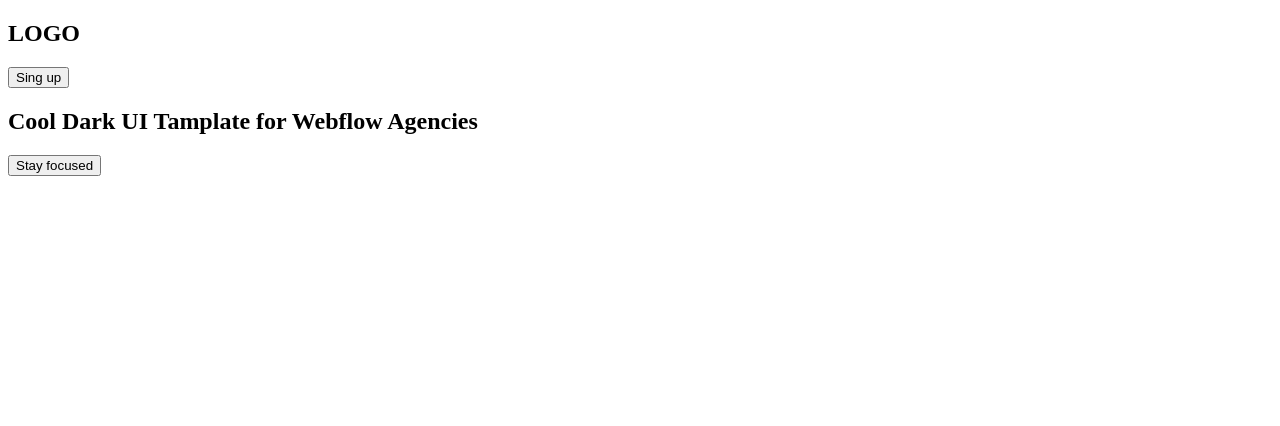
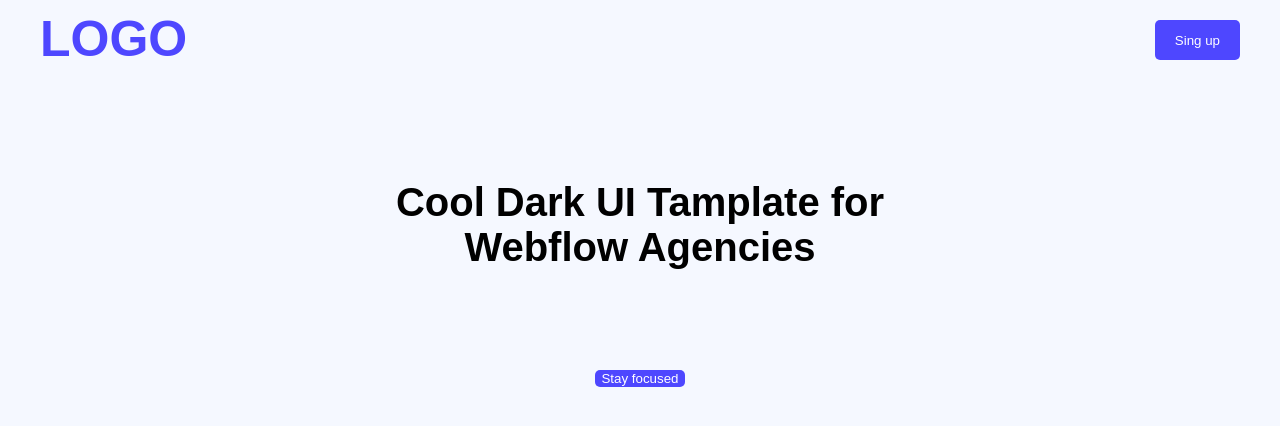
Before and after one commit to nobirhoshensohag/first-assignment, a plain HTML site: page index.html in a window 1280 px wide. Drawn offline with Linux system fonts and the light colour scheme.

Commit message:
added link styles and css colour add

```diff
--- a/index.html
+++ b/index.html
@@ -4,6 +4,7 @@
     <meta charset="UTF-8">
     <meta name="viewport" content="width=device-width, initial-scale=1.0">
     <title>First Assignment</title>
+    <link rel="stylesheet" href="styles/assignment.css">
 </head>
 <body>
     <!----baner section------>
--- /dev/null
+++ b/styles/assignment.css
@@ -0,0 +1,61 @@
+body{
+    background-color: #f5f8ff;
+    margin: auto;
+    font-family: sans-serif;
+    font-weight: 400;
+}
+button{
+    border: none;
+}
+button:hover{
+    color: rgb(255, 255,255);
+    background-color: rgb(238, 123, 8);
+    transition: 0.5s;
+    box-shadow: 5px 5px 1px rgb(217, 213, 213);
+}
+/* primary class*/
+.primary-btn{
+    background-color: #4E47FF;
+    color: white;
+    border-radius: 5px;
+    outline: none;
+    cursor: pointer;
+
+}
+.logo{
+    color: #4e47ff;
+    font-size: 50px;
+}
+/* nav section*/
+nav{
+    display: flex;
+    justify-content: space-between;
+}
+.btn1{
+    padding: 10px 20px;
+    height: 40px;
+    margin: 20px 40px;
+}
+.logo1{
+    text-align: center;
+    margin: 10px 40px;
+}
+
+.baner{
+    text-align: center;
+    display: flex;
+    justify-content: center;
+}
+.baner h1{
+    margin: 100px;
+    font-size: 40px;
+    width: 500px;
+}
+.bn-btn{
+    display: flex;
+    justify-content: center;
+}
+.bn-btn2{
+    padding: 10px 15px;
+    display: block;
+}
```
